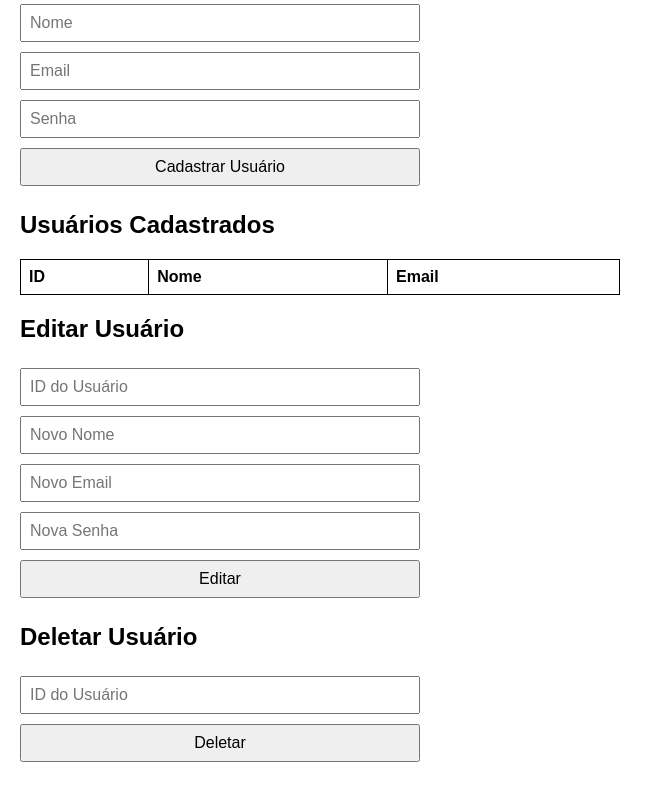
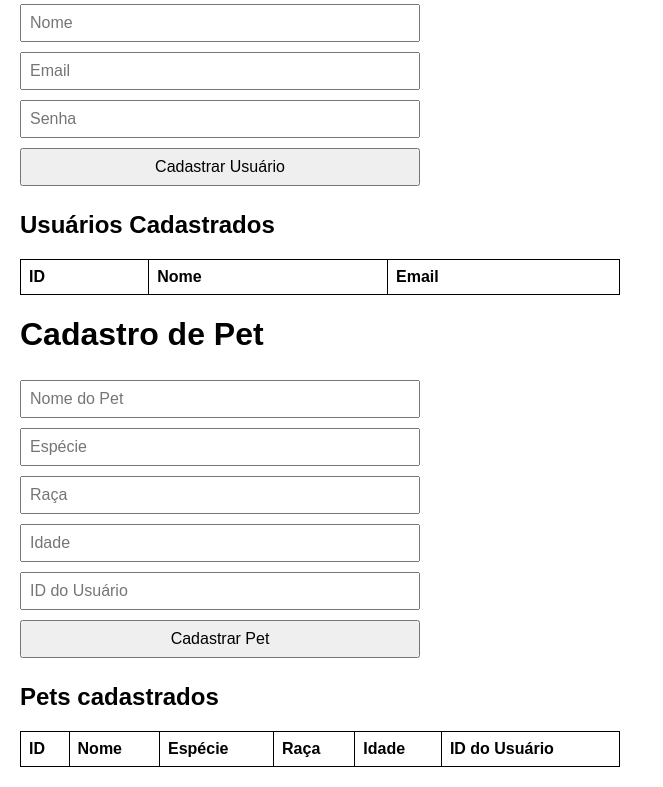
Before and after one commit to camilakaliny15-jpg/Sistema-de-rastreio-de-pets-e-petshop, a Flask app: page / in a window 1280 px wide. Shown: the part 81-868 px from the top of the page, without its empty margins (0-663 px from the left). Run offline with Flask 3, Linux system fonts and the light colour scheme; data comes from the database, SQL or seed files in the repository; data that the repository does not hold is empty.

Commit message:
Organizando arquivos e removendo duplicados

```diff
--- a/templates/index.html
+++ b/templates/index.html
@@ -2,41 +2,17 @@
 <html lang="pt-BR">
 <head>
     <meta charset="UTF-8">
-    <title>CRUD Usuários e Pets</title>
+    <title>Pets Perdidos</title>
     <style>
-        body {
-            font-family: Arial, sans-serif;
-            margin: 20px;
-        }
-
-        form {
-            display: flex;
-            flex-direction: column;
-            margin-bottom: 20px;
-            max-width: 400px;
-        }
-
-        input, button {
-            margin: 5px 0;
-            padding: 8px;
-            font-size: 16px;
-        }
-
-        table {
-            border-collapse: collapse;
-            margin-top: 20px;
-            width: 100%;
-            max-width: 600px;
-        }
-
-        table, th, td {
-            border: 1px solid #000;
-            padding: 8px;
-            text-align: left;
-        }
+        body { font-family: Arial, sans-serif; margin: 20px; }
+        form { display: flex; flex-direction: column; margin-bottom: 20px; max-width: 400px; }
+        input, button { margin: 5px 0; padding: 8px; font-size: 16px; }
+        table { border-collapse: collapse; margin-top: 20px; width: 100%; max-width: 600px; }
+        table, th, td { border: 1px solid #000; padding: 8px; text-align: left; }
     </style>
 </head>
 <body>
+
 <h1>Cadastro de Usuário</h1>
 <form id="formUsuario">
     <input type="text" id="nomeUsuario" placeholder="Nome" required>
@@ -47,39 +23,36 @@
 <div id="mensagemUsuario"></div>
 
 <h2>Usuários Cadastrados</h2>
-    <table border="1" id="tabelaUsuarios">
+<table id="tabelaUsuarios">
     <thead>
-            <tr>
-                <th>ID</th>
-                <th>Nome</th>
-                <th>Email</th>
-            </tr>
+        <tr><th>ID</th><th>Nome</th><th>Email</th></tr>
     </thead>
-        <tbody>
-            <!-- Lista vai aparecer aqui apenas após cadastro -->
-        </tbody>
+    <tbody></tbody>
 </table>
 
-    <h2>Editar Usuário</h2>
-    <form id="formEditarUsuario">
-        <input type="number" id="editarId" placeholder="ID do Usuário" required>
-        <input type="text" id="editarNome" placeholder="Novo Nome">
-        <input type="email" id="editarEmail" placeholder="Novo Email">
-        <input type="text" id="editarSenha" placeholder="Nova Senha">
-        <button type="submit">Editar</button>
+<h1>Cadastro de Pet</h1>
+<form id="formPet">
+    <input type="text" id="nomePet" placeholder="Nome do Pet" required>
+    <input type="text" id="especie" placeholder="Espécie" required>
+    <input type="text" id="raca" placeholder="Raça" required>
+    <input type="text" id="idade" placeholder="Idade" required>
+    <input type="number" id="usuarioId" placeholder="ID do Usuário" required>
+    <button type="submit">Cadastrar Pet</button>
 </form>
-    <div id="mensagemEditar"></div>
+<div id="mensagemPet"></div>
 
-    <h2>Deletar Usuário</h2>
-    <form id="formDeletarUsuario">
-        <input type="number" id="deletarId" placeholder="ID do Usuário" required>
-        <button type="submit">Deletar</button>
-    </form>
-    <div id="mensagemDeletar"></div>
+<h2>Pets cadastrados</h2>
+<table id="tabelaPets">
+    <thead>
+        <tr><th>ID</th><th>Nome</th><th>Espécie</th><th>Raça</th><th>Idade</th><th>ID do Usuário</th></tr>
+    </thead>
+    <tbody></tbody>
+</table>
 
 <script>
-const baseURL = "http://192.168.1.145:5000";
-        // ========== CADASTRAR USUÁRIO ==========
+const baseURL = "http://127.0.0.1:5000";
+
+// ================== USUÁRIOS ==================
 document.getElementById("formUsuario").addEventListener("submit", e => {
     e.preventDefault();
     const nome = document.getElementById("nomeUsuario").value;
@@ -94,63 +67,64 @@ const baseURL = "http://192.168.1.145:5000";
     .then(res => res.json())
     .then(data => {
         document.getElementById("mensagemUsuario").innerText = data.mensagem || data.erro;
-                listarUsuarios(); // Preenche a lista após cadastrar
+        listarUsuarios();
     });
 });
 
-        // ========== LISTAR USUÁRIOS ==========
 function listarUsuarios() {
     fetch(`${baseURL}/listar_usuarios`)
         .then(res => res.json())
         .then(usuarios => {
-                const tbody = document.getElementById("tabelaUsuarios").querySelector("tbody");
-                tbody.innerHTML = ""; // limpa a tabela antes
-                usuarios.forEach(usuario => {
+            const tbody = document.getElementById("tabelaUsuarios").getElementsByTagName("tbody")[0];
+            tbody.innerHTML = "";
+            usuarios.forEach(u => {
                 const tr = document.createElement("tr");
-                    tr.innerHTML = `
-                        <td>${usuario.id}</td>
-                        <td>${usuario.nome}</td>
-                        <td>${usuario.email}</td>
-                    `;
+                tr.innerHTML = `<td>${u.id}</td><td>${u.nome}</td><td>${u.email}</td>`;
                 tbody.appendChild(tr);
             });
         });
 }
 
-        // ========== EDITAR USUÁRIO ==========
-        document.getElementById("formEditarUsuario").addEventListener("submit", e => {
+// ================== PETS ==================
+document.getElementById("formPet").addEventListener("submit", e => {
     e.preventDefault();
-            const id = document.getElementById("editarId").value;
-            const nome = document.getElementById("editarNome").value;
-            const email = document.getElementById("editarEmail").value;
-            const senha = document.getElementById("editarSenha").value;
+    const usuario_id = document.getElementById("usuarioId").value;
+    const nome = document.getElementById("nomePet").value;
+    const especie = document.getElementById("especie").value;
+    const raca = document.getElementById("raca").value;
+    const idade = document.getElementById("idade").value;
 
-            fetch(`${baseURL}/editar_usuario/${id}`, {
-                method: "PUT",
+    fetch(`${baseURL}/cadastrar_pet`, {
+        method: "POST",
         headers: {"Content-Type": "application/json"},
-                body: JSON.stringify({nome, email, senha})
+        body: JSON.stringify({usuario_id, nome, especie, raca, idade})
     })
     .then(res => res.json())
     .then(data => {
-                document.getElementById("mensagemEditar").innerText = data.mensagem || data.erro;
-                listarUsuarios(); // Atualiza lista após editar
+        document.getElementById("mensagemPet").innerText = data.mensagem || data.erro;
+        listarPets(usuario_id);
     });
 });
 
-        // ========== DELETAR USUÁRIO ==========
-        document.getElementById("formDeletarUsuario").addEventListener("submit", e => {
-            e.preventDefault();
-            const id = document.getElementById("deletarId").value;
-
-            fetch(`${baseURL}/deletar_usuario/${id}`, {
-                method: "DELETE"
-            })
+function listarPets(usuario_id) {
+    fetch(`${baseURL}/listar_pets/${usuario_id}`)
         .then(res => res.json())
-            .then(data => {
-                document.getElementById("mensagemDeletar").innerText = data.mensagem || data.erro;
-                listarUsuarios(); // Atualiza lista após deletar
+        .then(pets => {
+            const tbody = document.getElementById("tabelaPets").getElementsByTagName("tbody")[0];
+            tbody.innerHTML = "";
+            pets.forEach(p => {
+                const tr = document.createElement("tr");
+                tr.innerHTML = `<td>${p.id}</td><td>${p.nome}</td><td>${p.especie}</td><td>${p.raca}</td><td>${p.idade}</td><td>${p.usuario_id}</td>`;
+                tbody.appendChild(tr);
             });
         });
+}
+
+// Carrega usuários ao abrir a página
+window.onload = function() {
+    listarUsuarios();
+};
 </script>
+
 </body>
 </html>
```
Also changed, not shown: index.html (deleted, +0 -130 lines), 1 other file. Lines whose indentation alone changed are shown as unchanged.
